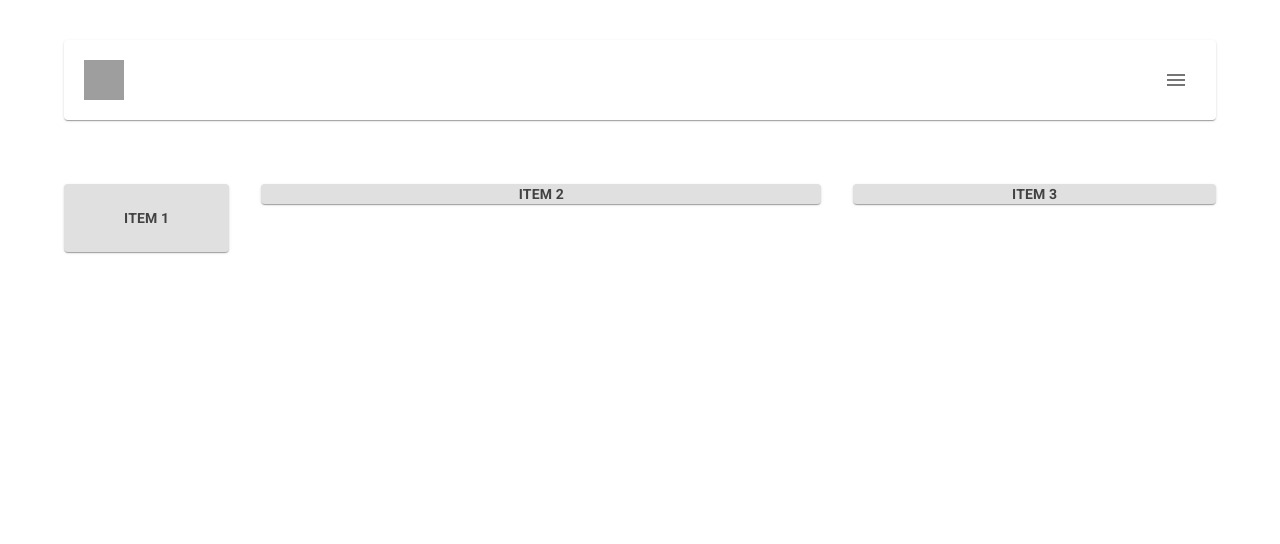
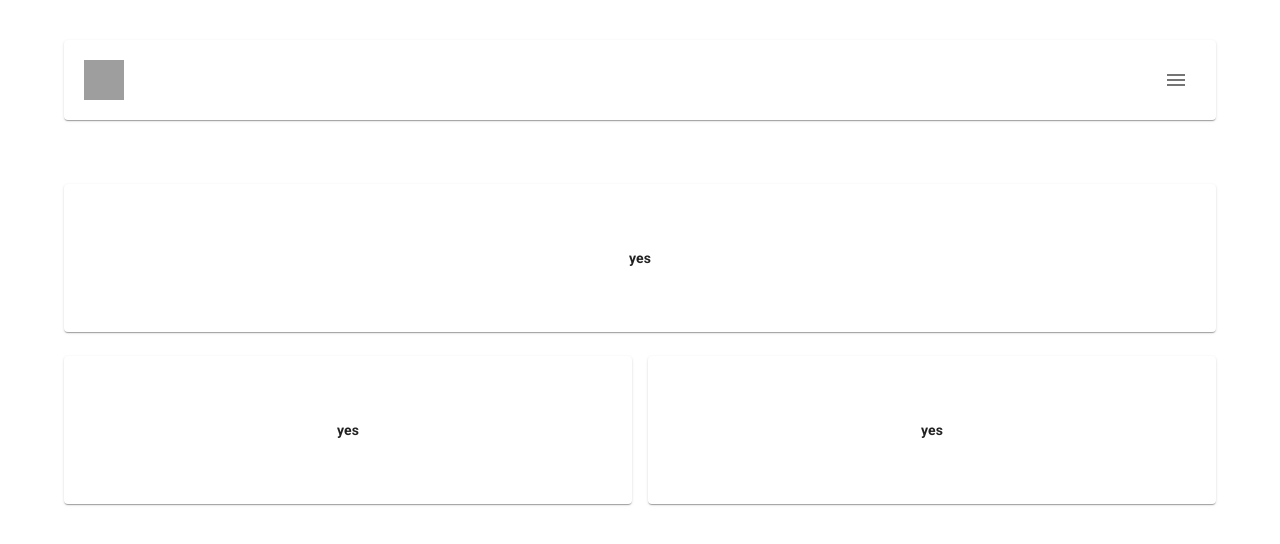
Before and after one commit to Kechenk/opoJareJS, a React (Vite) app: page /Kartu in a window 1280 px wide. Shown: the top 544 px of the page. Built offline with nearby package versions, Linux system fonts and the light colour scheme; grey boxes are pictures that could not be loaded.

Commit message:
dibantu oleh bapac sensasi-delight, dengan meletakkan komponen Typography di atas Box yang berisi gambar bg.img

```diff
--- a/src/components/Card.jsx
+++ b/src/components/Card.jsx
@@ -1,36 +1,81 @@
-import {
-  Box,
-  Card,
-  CardContent,
-  Container,
-  Grid,
-  Paper,
-  Stack,
-} from "@mui/material";
+import { Box, Grid, Paper, Typography } from "@mui/material";
+
 
 export default function () {
   return (
-    <>
-      <Box sx={{ mt: 2 }}>
-        <Grid container>
-          <Grid item md={2}>
-            <Card>
+    <Box sx={{ mt: 8 }}>
       <Grid
+        justifyContent="space-around"
         container
-                spacing={2}
+        columnSpacing={2}
+        rowSpacing={3}
+      >
+        <Grid item xs={12} md={12}>
+          <Box
+            component="div"
+            height="21em"
+            maxWidth="100%"
+            bgcolor="rgb(18, 158, 84, 0.7)"
             sx={{
-                  justifyContent: "center",
-                  fontWeight: "bold",
+              borderRadius: 2,
+              backgroundImage: 'url("/img/bg.png")',
+              backgroundSize: "cover",
             }}
           >
-                <CardContent>
-                  Hi
-                </CardContent>
+            <Text>
+              YEAH
+            </Text>
+          </Box>
         </Grid>
-            </Card>
+        <Grid item xs={6} md={6}>
+          <Box
+            component="div"
+            height="10em"
+            maxWidth="100%"
+            bgcolor="rgb(18, 158, 84, 0.7)"
+            sx={{
+              borderRadius: 2,
+              backgroundImage: 'url("/img/bg.png")',
+              backgroundSize: "cover",
+            }}
+          >
+            tes
+          </Box>
+        </Grid>
+        <Grid item xs={6} md={6}>
+          <Box
+            component="div"
+            height="10em"
+            maxWidth="100%"
+            bgcolor="rgb(18, 158, 84, 0.7)"
+            sx={{
+              borderRadius: 2,
+              backgroundImage: 'url("/img/bg.png")',
+              backgroundSize: "cover",
+            }}
+          >
+            tes
+          </Box>
+        </Grid>
+
+        <Grid item xs={6} md={6}>
+          <Box bgcolor="rgb(18, 158, 84, 0.7)" borderRadius={2}>
+            <Typography lineHeight="1em" component="span">
+              tesss
+            </Typography>
+            <Box
+              component="img"
+              src="/img/bg.png"
+              sx={{
+                width: "100%",
+                position: "relative",
+                verticalAlign: "middle",
+                borderRadius: 2,
+              }}
+            />
+          </Box>
         </Grid>
       </Grid>
     </Box>
-    </>
   );
 }
--- a/src/components/Kartu.jsx
+++ b/src/components/Kartu.jsx
@@ -1,13 +1,11 @@
-import * as React from "react";
-import { Box, Paper, Grid, styled } from "@mui/material";
+import { Box, Paper, Grid, styled, Card } from "@mui/material";
 
 const Item = styled(Paper)(({ theme }) => ({
-  backgroundColor: "#e0e0e0",
   ...theme.typography.body2,
-  // padding: theme.spacing(8),
+  padding: theme.spacing(8),
   whiteSpace: "nowrap",
   textAlign: "center",
-  color: "#424242",
+  // color: "#424242",
   fontWeight: "bold",
 }));
 
@@ -17,21 +15,21 @@ export default function () {
       <Grid
         justifyContent="space-around"
         container
-        columnSpacing={{ md: 4, sm:2 }}
-        rowSpacing={2}
+        columnSpacing={2}
+        rowSpacing={3}
       >
-        <Grid item xs={3} md={2}
-        >
-          <Item sx={{ padding:3 }}
-          >ITEM 1</Item>
+        <Grid item xs={12} md={12}>
+          <Box sx={{ backgroundColor : "transparent" }}>
+            <Item>yes</Item>
+          </Box>
         </Grid>
-        <Grid item xs={3} md={6}>
-          <Item>ITEM 2</Item>
+        <Grid item xs={6} md={6}>
+          <Item>yes</Item>
         </Grid>
-        <Grid item xs={3} md={4}>
-          <Item>ITEM 3</Item>
+        <Grid item xs={6} md={6}>
+          <Item>yes</Item>
         </Grid>
-         {/* <Grid item xs={1} sm={2} md={6} lg={6}>
+        {/* <Grid item xs={1} sm={2} md={6} lg={6}>
             <Item>ITEM 4</Item>
           </Grid>
           <Grid item xs={1} sm={2} md={4} lg={4}>
```
Lines whose indentation alone changed are shown as unchanged.
